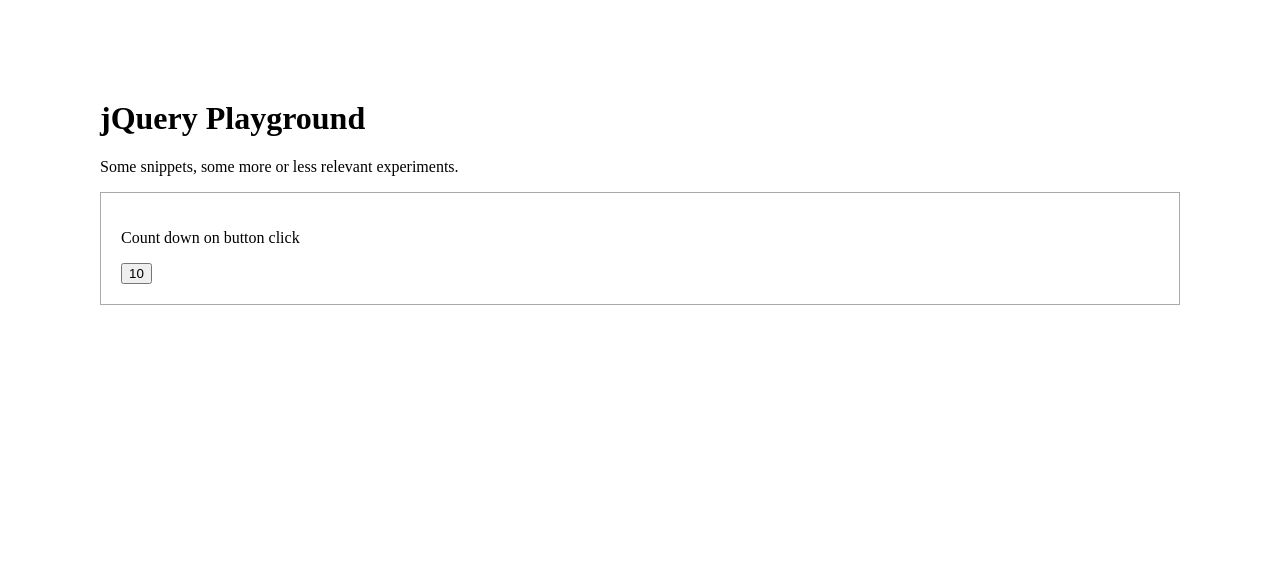
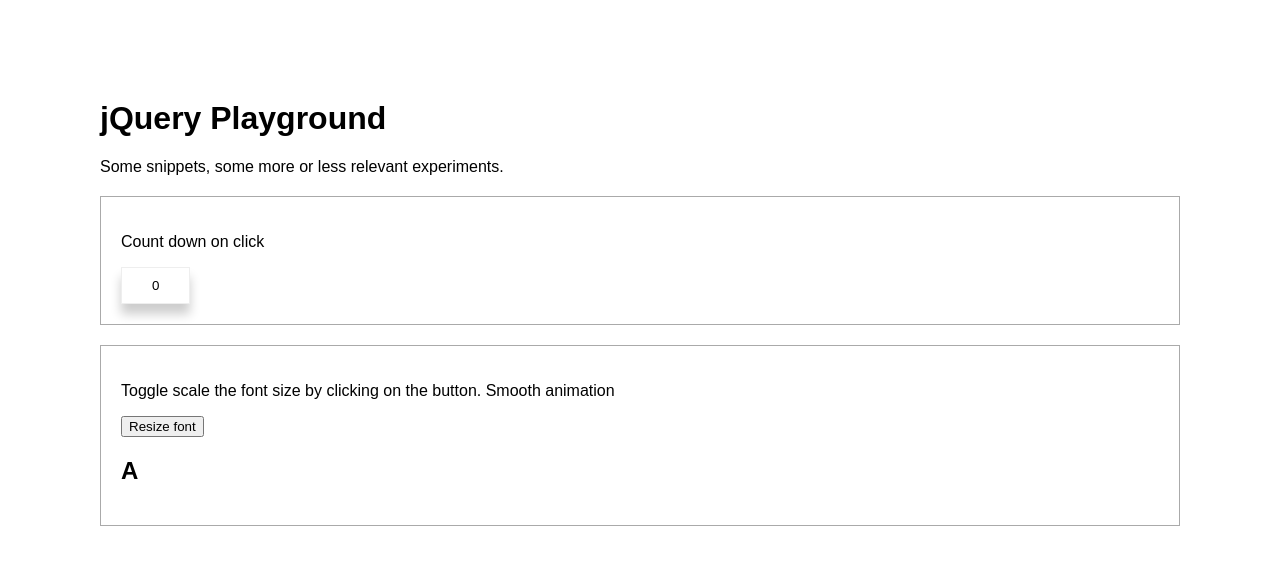
Before and after one commit to duness/jquery-playground, a plain HTML site: page index.html in a window 1280 px wide. Both pictures are taken after a click on the button "10". Drawn offline with Linux system fonts and the light colour scheme.

Commit message:
Updated snippets
Updated some snippets

```diff
--- a/index.html
+++ b/index.html
@@ -6,13 +6,20 @@
         <script src="js/jquery-1.12.3.min.js"></script>
         <script src="js/script.js"></script>
         <script src="js/countdownclick.js"></script>
+        <script src="js/scalefont.js"></script>
     </head>
     <body>
         <h1>jQuery Playground</h1>
         <p>Some snippets, some more or less relevant experiments.</p>
         <article id="countdownclick">
-            <p>Count down on button click</p>
+            <p>Count down on click</p>
             <button>10</button>
+        </article>
+
+        <article id="scalefont">
+            <p>Toggle scale the font size by clicking on the button. Smooth animation</p>
+            <button>Resize font</button>
+            <h2>A</h2>
         </article>
     </body>
 </html>
--- a/js/countdownclick.js
+++ b/js/countdownclick.js
@@ -1,3 +1,24 @@
-function countdownclick() {
-    console.log("a");
+var globalcounter = 0;
+
+function countdownclick(countfrom) {
+//    var counter = countfrom;
+    if(globalcounter == 0) globalcounter = countfrom;
+
+
+
+
+    while(globalcounter > 0) {
+        globalcounter--;
+        $("article#countdownclick button").text(globalcounter);
+        console.log(globalcounter);
+        setTimeout(countdownclick, 2000);
+    }
+
+
 }
+
+$(function() {
+    $("article#countdownclick button" ).click(function() {
+        countdownclick(10);
+    });
+});
--- /dev/null
+++ b/js/scalefont.js
@@ -0,0 +1,21 @@
+scaled = false;
+
+function scalefont(scalefrom, scaleto) {
+    if(!scaled) {
+        $("article#scalefont h2").css("font-size", scalefrom);
+    }
+
+    if(scaled) {
+        $("article#scalefont h2").css("font-size", scalefrom);
+
+    }
+    scaled = true;
+    $("article#scalefont h2").css("transition", "0.4s");
+
+}
+
+$(function() {
+    $("article#scalefont button" ).click(function() {
+        scalefont(12,40);
+    });
+});
--- a/js/script.js
+++ b/js/script.js
@@ -1,3 +1,3 @@
 $(function() {
-    countdownclick();
+
 });
--- a/style.css
+++ b/style.css
@@ -1,6 +1,17 @@
-body {margin: 100px;}
+body {
+    margin: 100px;
+    font-family: "Arial";
+}
 
 article {
     border: 1px solid #aaa;
     padding: 20px;
+    margin: 20px 0;
 }
+
+#countdownclick button {
+    padding: 10px 30px;
+    border: 1px solid #eee;
+    background: #fff;
+    box-shadow: 0px 10px 10px rgba(0,0,0,0.2);
+}
```
Also changed, not shown: 1 other file.
